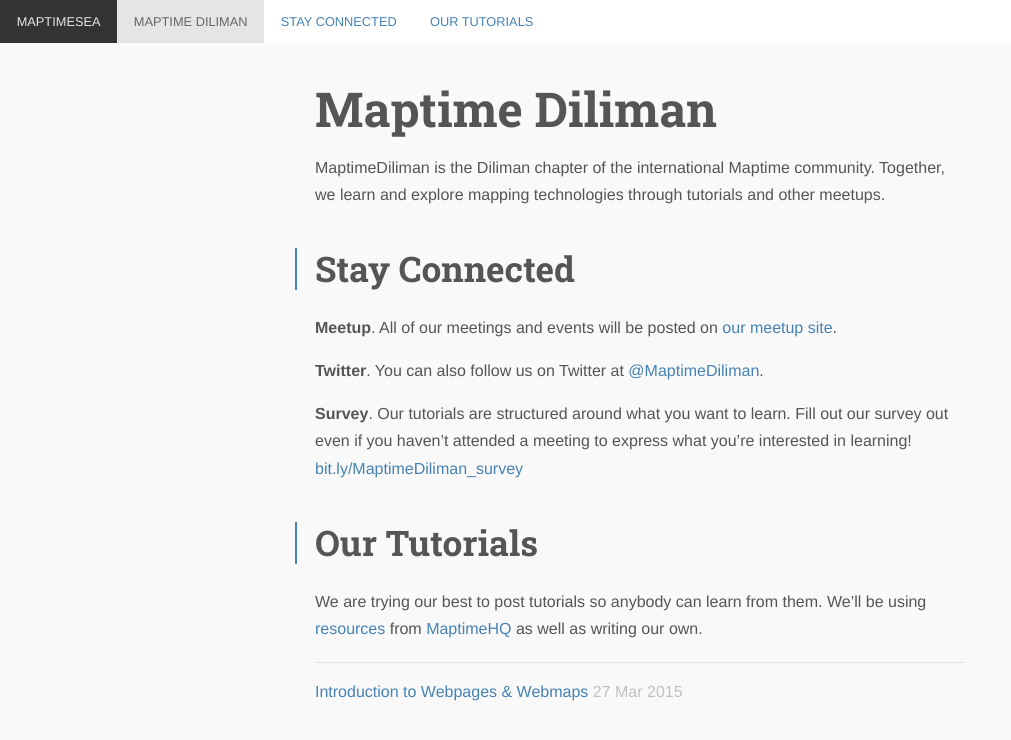
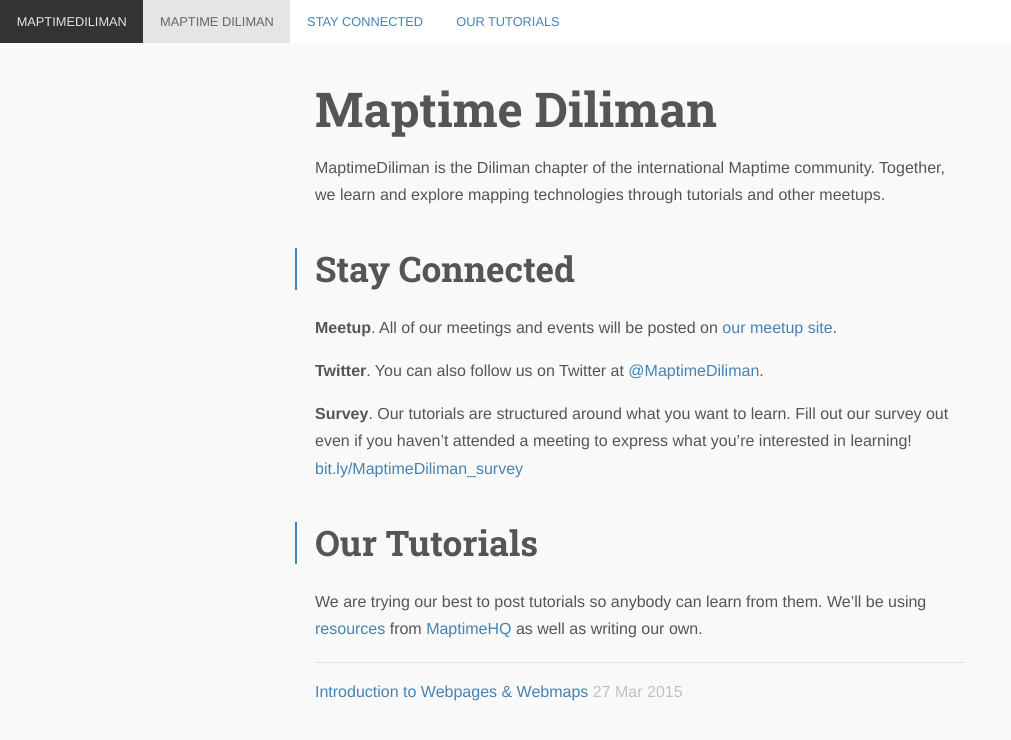
Before and after one commit to MaptimeDiliman/maptimediliman.github.io, a Jekyll site: the page built from index.md, in a window 1280 px wide. Shown: the top 740 px of the page, without its empty margins (0-1011 px from the left). Built offline with Jekyll 4.4.1, drawn with Linux system fonts in a browser that asks for light colours; nearby versions of some CDN libraries; Markdown is read by kramdown in place of the engine named in the settings; part of the change alters nothing that is shown.

Commit message:
Fix header

```diff
--- a/_includes/header.html
+++ b/_includes/header.html
@@ -5,23 +5,27 @@
 	<meta charset="utf-8">
 	<link rel="stylesheet" href="{{ "/css/site.css" | prepend: site.baseurl }}">
   <link rel="stylesheet" href="{{ "/css/syntax.css" | prepend: site.baseurl }}">
-	<title>MaptimeSEA</title>
+	<title>MaptimeDiliman</title>
   <script src="https://code.jquery.com/jquery-1.11.1.min.js" type="text/javascript"></script>
   <script>
-	  (function(i,s,o,g,r,a,m){i['GoogleAnalyticsObject']=r;i[r]=i[r]||function(){
-	  (i[r].q=i[r].q||[]).push(arguments)},i[r].l=1*new Date();a=s.createElement(o),
-	  m=s.getElementsByTagName(o)[0];a.async=1;a.src=g;m.parentNode.insertBefore(a,m)
-	  })(window,document,'script','//www.google-analytics.com/analytics.js','ga');
 
-	  ga('create', 'UA-60246255-1', 'auto');
-	  ga('send', 'pageview');
+<!-- start Mixpanel --><script type="text/javascript">(function(e,b){if(!b.__SV){var a,f,i,g;window.mixpanel=b;a=e.createElement("script");a.type="text/javascript";a.async=!0;a.src=("https:"===e.location.protocol?"https:":"http:")+'//cdn.mxpnl.com/libs/mixpanel-2.2.min.js';f=e.getElementsByTagName("script")[0];f.parentNode.insertBefore(a,f);b._i=[];b.init=function(a,e,d){function f(b,h){var a=h.split(".");2==a.length&&(b=b[a[0]],h=a[1]);b[h]=function(){b.push([h].concat(Array.prototype.slice.call(arguments,0)))}}var c=b;"undefined"!==
+typeof d?c=b[d]=[]:d="mixpanel";c.people=c.people||[];c.toString=function(b){var a="mixpanel";"mixpanel"!==d&&(a+="."+d);b||(a+=" (stub)");return a};c.people.toString=function(){return c.toString(1)+".people (stub)"};i="disable track track_pageview track_links track_forms register register_once alias unregister identify name_tag set_config people.set people.set_once people.increment people.append people.track_charge people.clear_charges people.delete_user".split(" ");for(g=0;g<i.length;g++)f(c,i[g]);
+b._i.push([a,e,d])};b.__SV=1.2}})(document,window.mixpanel||[]);
+mixpanel.init("91d0d93e1754206244323d4c65568f8f");</script><!-- end Mixpanel -->
 
 	</script>
 </head>
+
+ <script type="text/javascript">
+    mixpanel.track("MaptimeDiliman")
+</script>
+
+
 <body>
 	<div class="container">
 		<nav>
-			<a id="home" href="/">MaptimeSEA</a>
+			<a id="home" href="/">MaptimeDiliman</a>
 			<a href="#tutorial" id="tut-title">{{ page.title }}</a>
 			<ul id="tutorial-nav"></ul>
 		</nav>
```
